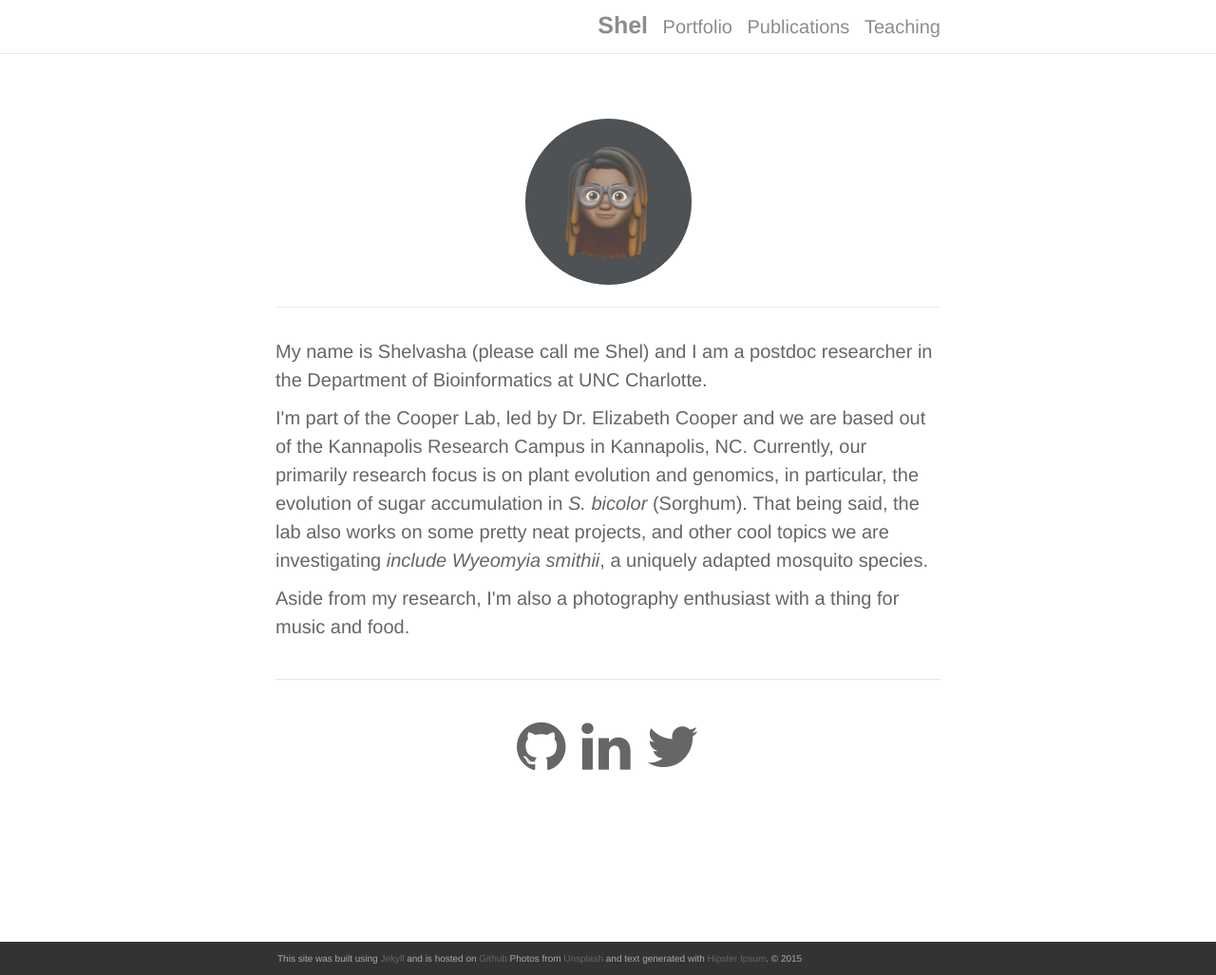
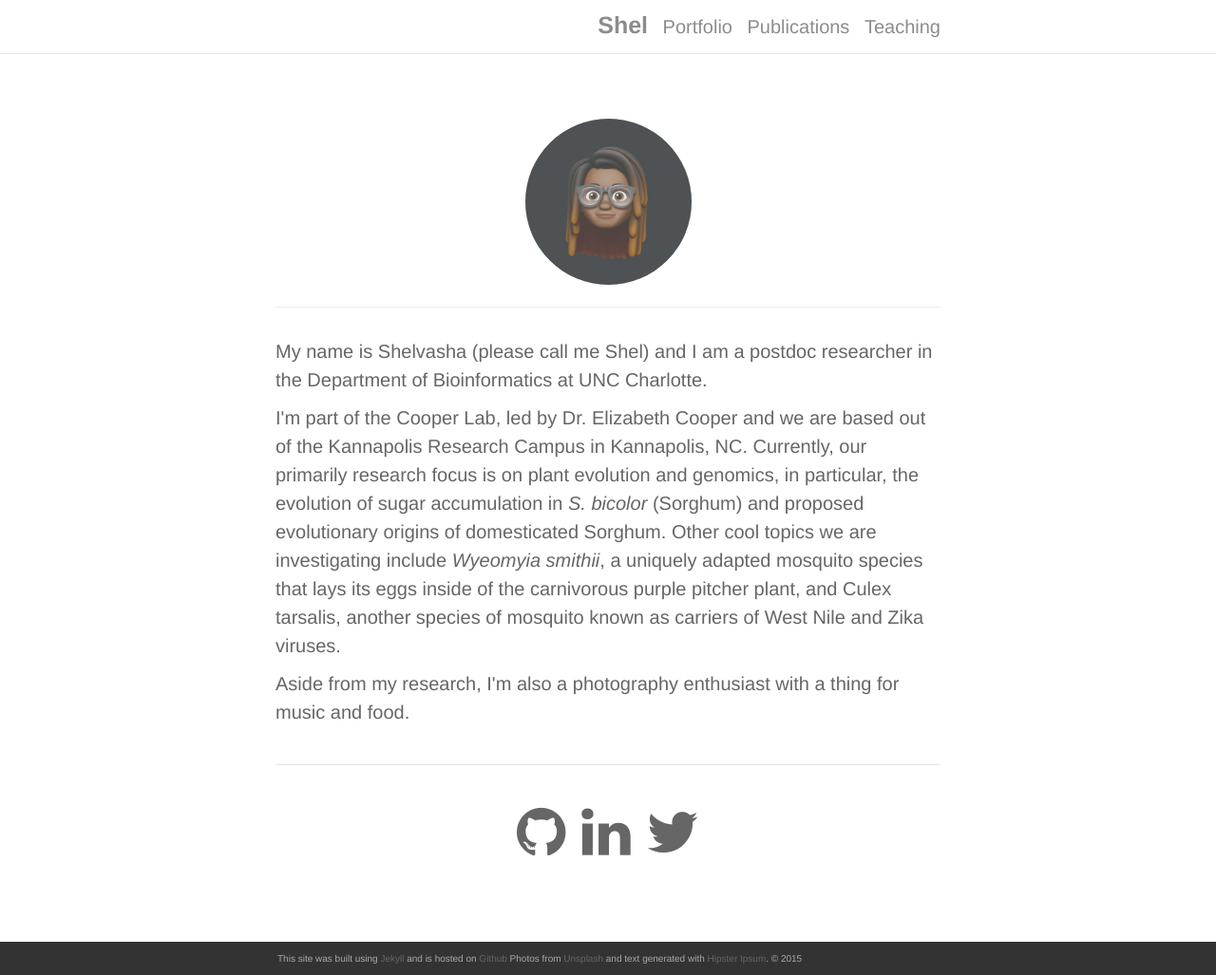
Before and after one commit to shelvasha/shelvasha.github.io, a Jekyll site: the page built from index.html, in a window 1280 px wide and 1027 px high. Shown: the whole window at 95% size. Built offline with Jekyll 4.4.1, drawn with Linux system fonts in a browser that asks for light colours; nearby versions of some CDN libraries; the list of posts is cut into pages by our own code.

Commit message:
Update index.html

```diff
--- a/index.html
+++ b/index.html
@@ -17,7 +17,7 @@ layout: default
 <!-- <img class="col one right" src="/img/prof_pic.jpg"> -->
 </br>
 <p>My name is Shelvasha (please call me Shel) and I am a postdoc researcher in the Department of Bioinformatics at UNC Charlotte.</p>
-<p>I'm part of the <a href="https://elizcooperlab.com/">Cooper Lab</a>, led by Dr. Elizabeth Cooper and we are based out of the Kannapolis Research Campus in Kannapolis, NC. Currently, our primarily research focus is on plant evolution and genomics, in particular, the evolution of sugar accumulation in <em>S. bicolor</em> (Sorghum). That being said, the lab also works on some pretty neat projects, and other cool topics we are investigating <em>include Wyeomyia smithii</em>, a uniquely adapted mosquito species.</p>
+<p>I'm part of the <a href="https://elizcooperlab.com/">Cooper Lab</a>, led by Dr. Elizabeth Cooper and we are based out of the Kannapolis Research Campus in Kannapolis, NC. Currently, our primarily research focus is on plant evolution and genomics, in particular, the evolution of sugar accumulation in <em>S. bicolor</em> (Sorghum) and proposed evolutionary origins of domesticated Sorghum. Other cool topics we are investigating include <em>Wyeomyia smithii</em>, a uniquely adapted mosquito species that lays its eggs inside of the carnivorous purple pitcher plant, and Culex tarsalis, another species of mosquito known as carriers of West Nile and Zika viruses.</p>
 <!-- <p>My dissertation was a focus on transposable elements within <em>Avena</em> and much of my work consisted of the development of a pipeline capable of in-depth identification of transposons and repetive elements.</p>
 <p>Here is a PDF version of my <a href="/assets/pdf/Resume.pdf">CV</a>.</p> -->
 <p>Aside from my <a href="https://shelvasha.github.io/publications/">research</a>, I'm also a photography enthusiast with a thing for music and food.</p>
```
